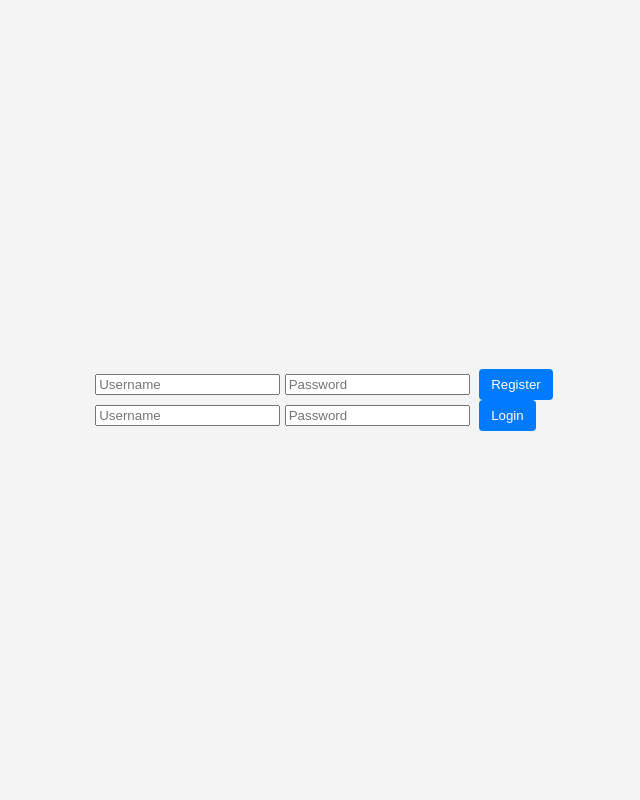
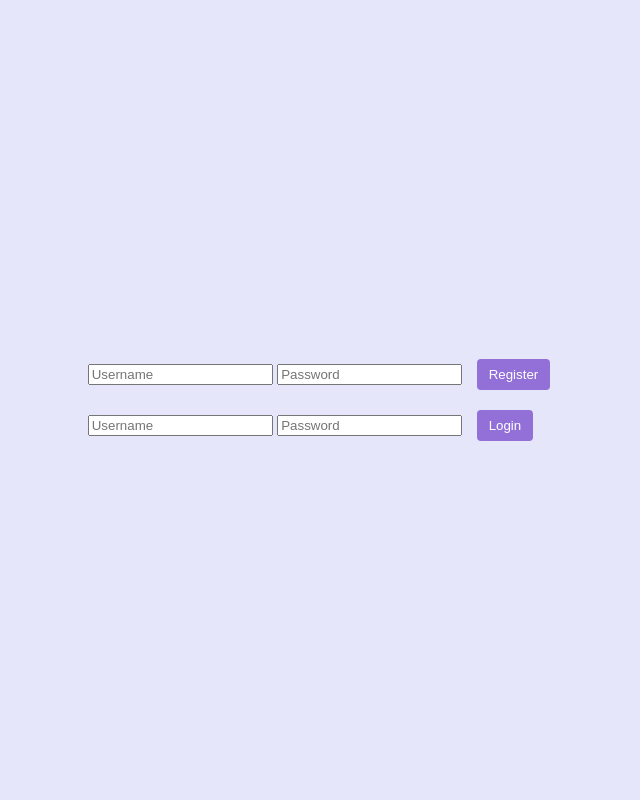
Before and after one commit to sdg877/ai_chatbot, a Flask app: template templates/login.html in a window 1280 px wide. Shown: the whole page, without its empty margins (316-956 px from the left). Run offline with Flask 3, Linux system fonts and the light colour scheme; the template is opened without the code that fills it, so the values that code supplies are empty.

Commit message:
Basic style updates

```diff
--- a/static/style.css
+++ b/static/style.css
@@ -1,5 +1,6 @@
 body, .chat-container, .chat-box, .message, .chat-form, #chat-input, button {
     font-family: "Tektur", sans-serif;
+    color: #8A2BE2;
 }
 
 body {
@@ -7,20 +8,20 @@ body {
     justify-content: center;
     align-items: center;
     height: 100vh;
-    background-color: #f4f4f4;
+    background-color: #E6E6FA;
     margin: 0;
 }
 
 .chat-container {
     width: 600px;
-    background: white;
+    background: #B0C4DE;
     border-radius: 8px;
     box-shadow: 0 0 10px rgba(0, 0, 0, 0.1);
     overflow: hidden;
 }
 
 .chat-box {
-    height: 500px;
+    height: 450px;
     overflow-y: auto;
     padding: 10px;
     border-bottom: 1px solid #ddd;
@@ -46,9 +47,9 @@ body {
 button {
     padding: 8px 12px;
     border: none;
-    background: #007bff;
+    background: #9370D8;
     color: white;
     cursor: pointer;
     border-radius: 4px;
-    margin-left: 5px;
+    margin: 10px;
 }
```
